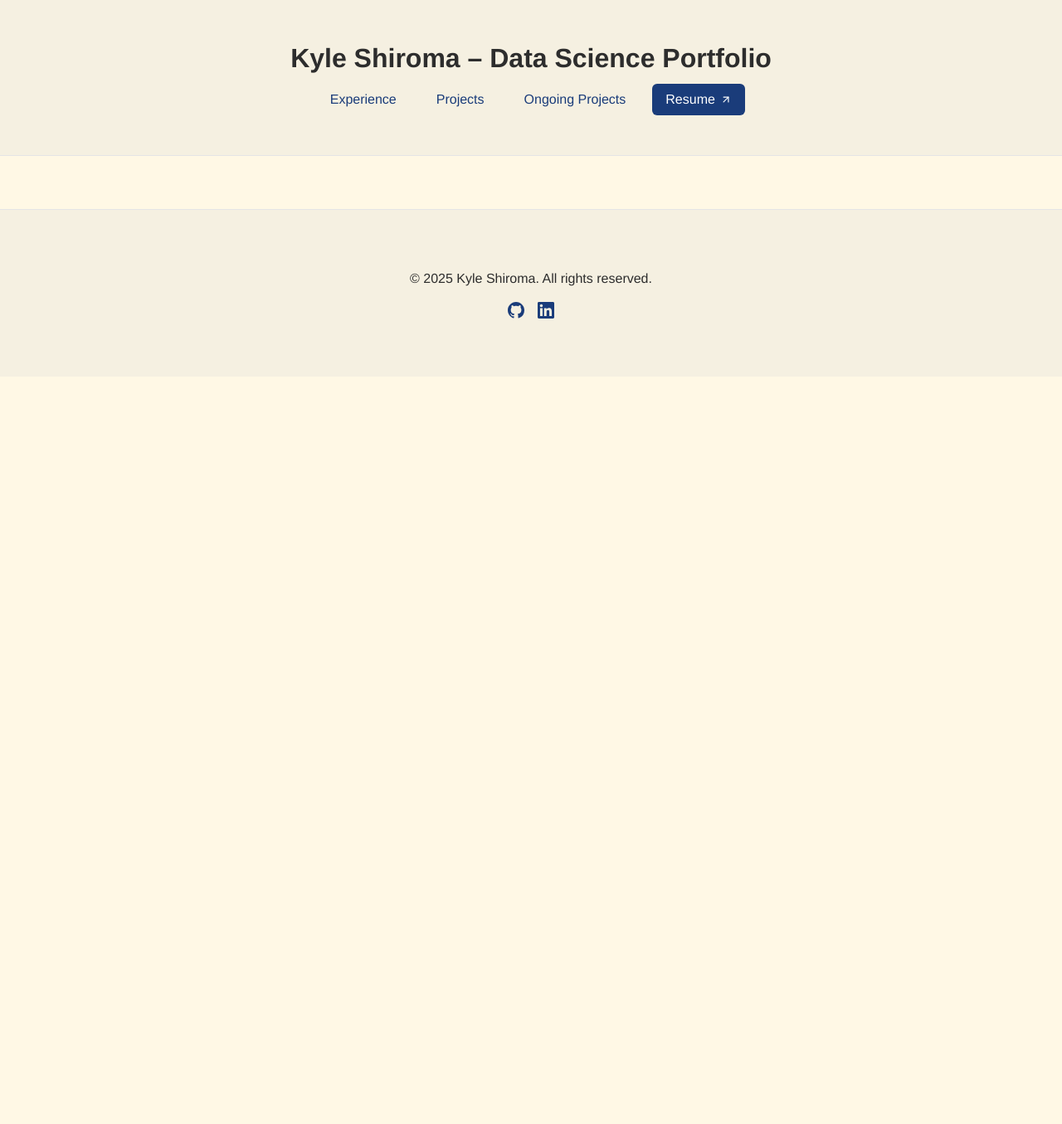
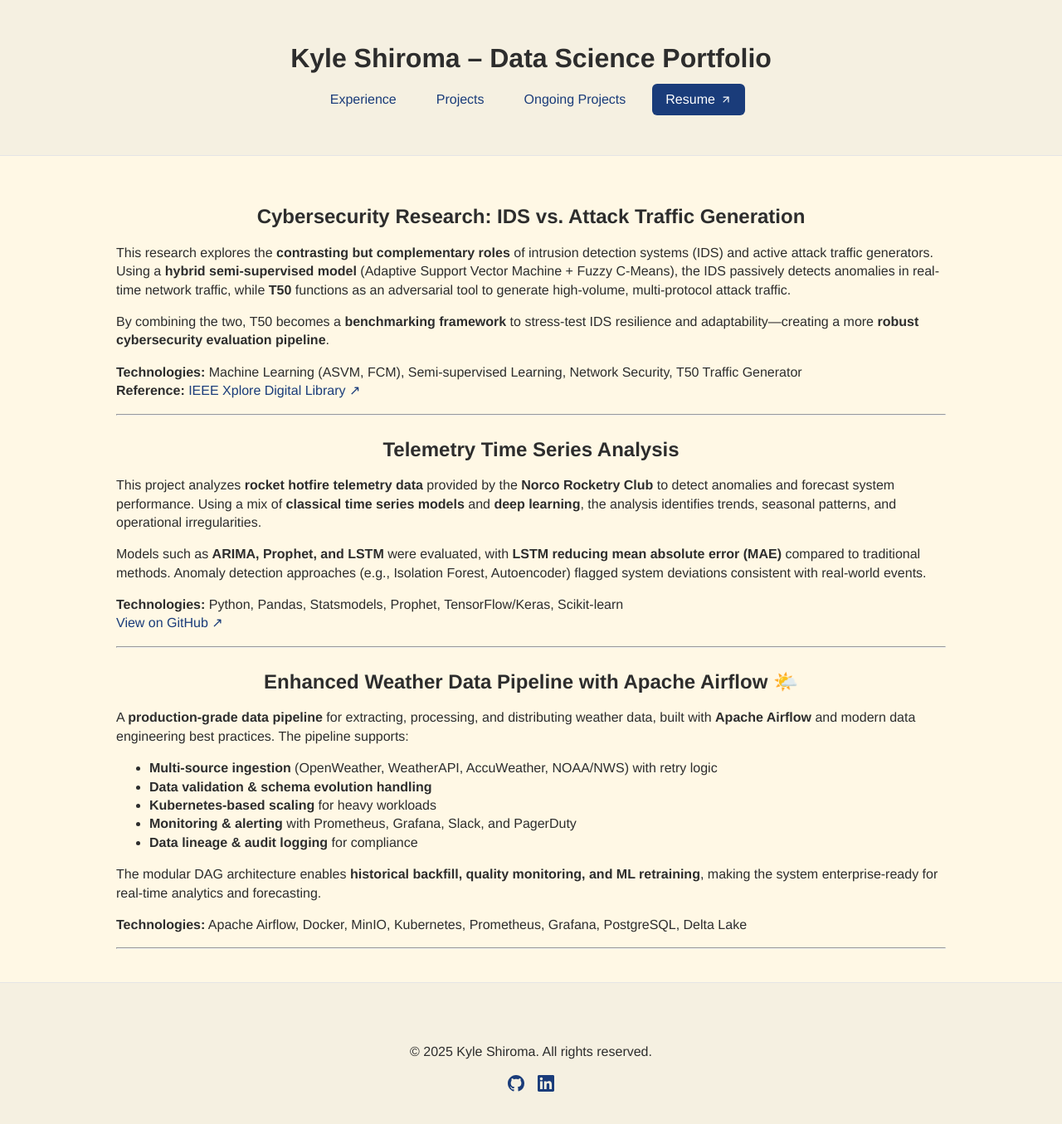
Before and after one commit to k-shiroma-code/k-shiroma-code.github.io, a Jekyll site: the page built from ongoing_projects.md, in a window 1280 px wide and 1386 px high. Shown: the top 1355 px of the window at 83% size. Built offline with Jekyll 4.4.1, drawn with Linux system fonts in a browser that asks for light colours.

Commit message:
Update ongoing_projects.md

```diff
--- a/ongoing_projects.md
+++ b/ongoing_projects.md
@@ -4,3 +4,41 @@
 permalink: /ongoing-projects/
 description: A showcase of active development projects in data engineering, aerospace systems, and cybersecurity
 ---
+
+## Cybersecurity Research: IDS vs. Attack Traffic Generation
+
+This research explores the **contrasting but complementary roles** of intrusion detection systems (IDS) and active attack traffic generators. Using a **hybrid semi-supervised model** (Adaptive Support Vector Machine + Fuzzy C-Means), the IDS passively detects anomalies in real-time network traffic, while **T50** functions as an adversarial tool to generate high-volume, multi-protocol attack traffic.
+
+By combining the two, T50 becomes a **benchmarking framework** to stress-test IDS resilience and adaptability—creating a more **robust cybersecurity evaluation pipeline**.
+
+**Technologies:** Machine Learning (ASVM, FCM), Semi-supervised Learning, Network Security, T50 Traffic Generator
+**Reference:** [IEEE Xplore Digital Library ↗](https://ieeexplore.ieee.org/document/8058397/citations#citations)
+
+---
+
+## Telemetry Time Series Analysis
+
+This project analyzes **rocket hotfire telemetry data** provided by the **Norco Rocketry Club** to detect anomalies and forecast system performance. Using a mix of **classical time series models** and **deep learning**, the analysis identifies trends, seasonal patterns, and operational irregularities.
+
+Models such as **ARIMA, Prophet, and LSTM** were evaluated, with **LSTM reducing mean absolute error (MAE)** compared to traditional methods. Anomaly detection approaches (e.g., Isolation Forest, Autoencoder) flagged system deviations consistent with real-world events.
+
+**Technologies:** Python, Pandas, Statsmodels, Prophet, TensorFlow/Keras, Scikit-learn
+<a href="https://github.com/k-shiroma-code/Time-Series-Analysis-with-Telemetry-Data">View on GitHub ↗</a>
+
+---
+
+## Enhanced Weather Data Pipeline with Apache Airflow 🌤️
+
+A **production-grade data pipeline** for extracting, processing, and distributing weather data, built with **Apache Airflow** and modern data engineering best practices. The pipeline supports:
+
+- **Multi-source ingestion** (OpenWeather, WeatherAPI, AccuWeather, NOAA/NWS) with retry logic
+- **Data validation & schema evolution handling**
+- **Kubernetes-based scaling** for heavy workloads
+- **Monitoring & alerting** with Prometheus, Grafana, Slack, and PagerDuty
+- **Data lineage & audit logging** for compliance
+
+The modular DAG architecture enables **historical backfill, quality monitoring, and ML retraining**, making the system enterprise-ready for real-time analytics and forecasting.
+
+**Technologies:** Apache Airflow, Docker, MinIO, Kubernetes, Prometheus, Grafana, PostgreSQL, Delta Lake
+
+---
```
